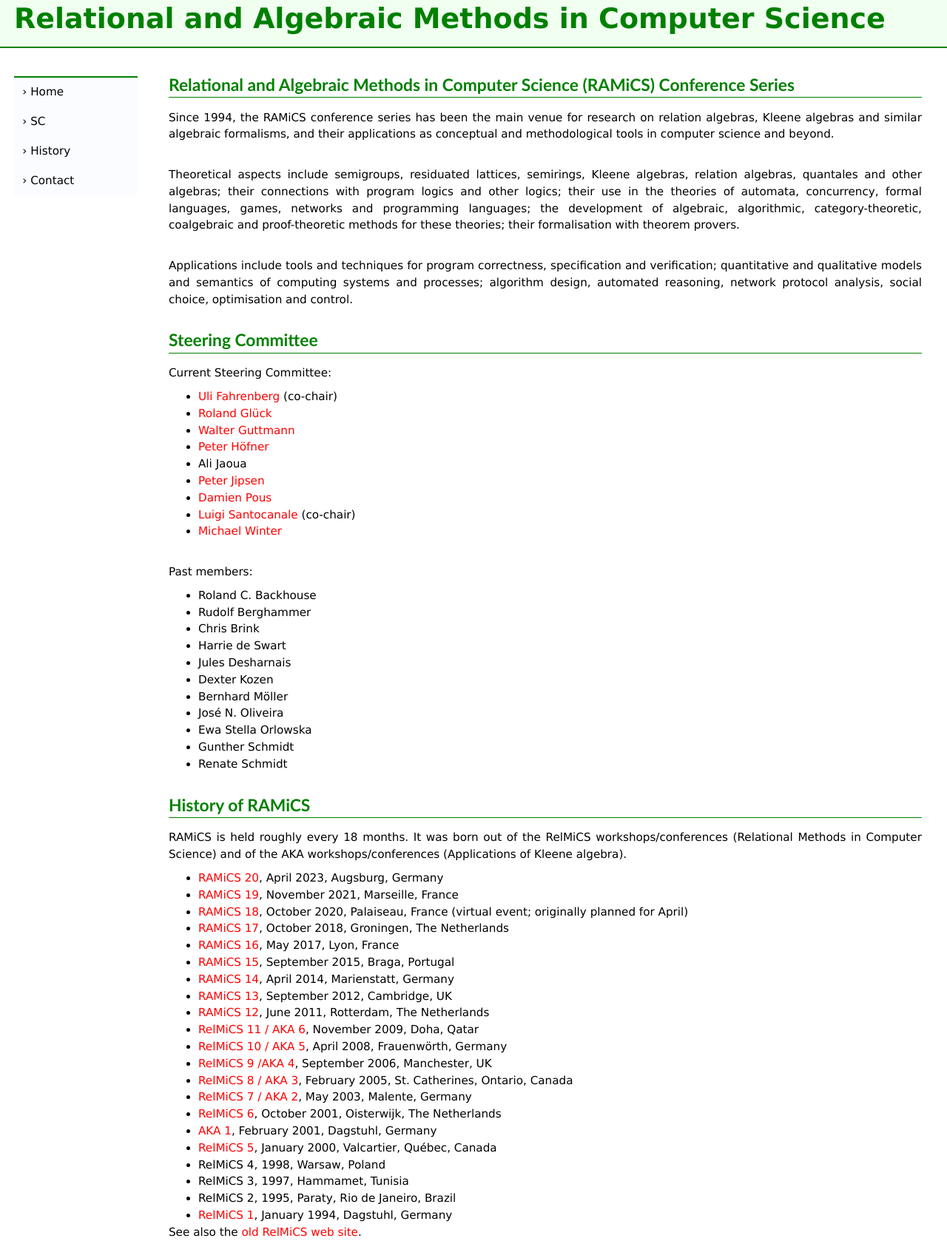
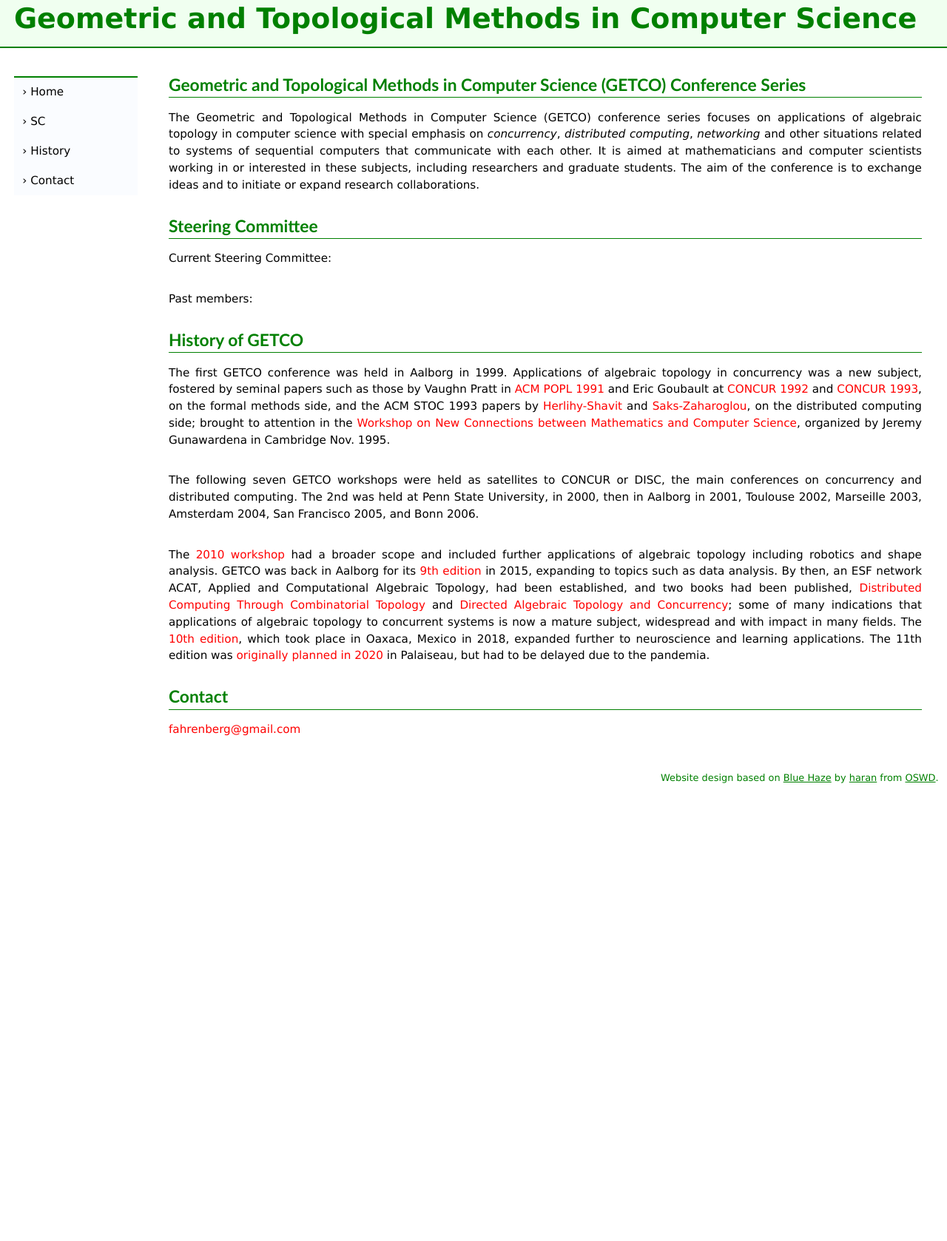
Before and after one commit to getco-conf/getco-conf.github.io, a plain HTML site: page docs/index.html in a window 1280 px wide. Shown: the part 13-1691 px from the top of the page at 74% size. After the commit the page ends 1080 px from the top, so only its background shows below. Drawn offline with Linux system fonts and the light colour scheme.

Commit message:
first web site

```diff
--- a/docs/index.html
+++ b/docs/index.html
@@ -7,14 +7,14 @@
     <meta name="author" content="Uli Fahrenberg" />
     <link rel="stylesheet" type="text/css" href="CSS/site.css" title="Default stylesheet" />
 
-    <title>RAMiCS Conference Series</title>
+    <title>GETCO Conference Series</title>
   </head>
 
   <body>
     <!-- ###### Header ###### -->
 
     <div id="header">
-      <span class="headerTitle"><a href="index.html">Relational and Algebraic Methods in Computer Science</a></span>
+      <span class="headerTitle"><a href="index.html">Geometric and Topological Methods in Computer Science</a></span>
     </div>
 
     <!-- ###### Side Boxes ###### -->
@@ -30,38 +30,27 @@
 
     <div id="bodyText">
 
-      <h1 id="intconf">Relational and Algebraic Methods in Computer Science (RAMiCS) Conference Series</h1>
+      <h1 id="intconf">Geometric and Topological Methods in Computer Science (GETCO) Conference Series</h1>
 
       <p>
-	Since 1994, the RAMiCS conference series has been the main
-	venue for research on relation algebras, Kleene algebras and
-	similar algebraic formalisms, and their applications as
-	conceptual and methodological tools in computer science and beyond.
-      </p>
-
-      <p>
-	Theoretical aspects include semigroups, residuated lattices,
-	semirings, Kleene algebras, relation algebras, quantales and
-	other algebras; their connections with program logics and
-	other logics; their use in the theories of automata,
-	concurrency, formal languages, games, networks and programming
-	languages; the development of algebraic, algorithmic,
-	category-theoretic, coalgebraic and proof-theoretic methods
-	for these theories; their formalisation with theorem provers.
-      </p>
-
-      <p>
-	Applications include tools and techniques for program
-	correctness, specification and verification; quantitative and
-	qualitative models and semantics of computing systems and
-	processes; algorithm design, automated reasoning, network
-	protocol analysis, social choice, optimisation and control.
+	The Geometric and Topological Methods in Computer Science
+	(GETCO) conference series focuses on applications of algebraic
+	topology in computer science with special emphasis on
+	<em>concurrency</em>, <em>distributed
+	computing</em>, <em>networking</em> and other situations
+	related to systems of sequential computers that communicate
+	with each other. It is aimed at mathematicians and computer
+	scientists working in or interested in these subjects,
+	including researchers and graduate students. The aim of the
+	conference is to exchange ideas and to initiate or expand
+	research collaborations.
       </p>
 
       <h1 id="sc">Steering Committee</h1>
 
       <p>
 	Current Steering Committee:
+<!--
 	<ul>
 	  <li><a href="https://www.lrde.epita.fr/~uli/">Uli Fahrenberg</a> (co-chair)</li>
 	  <li><a href="http://rolandglueck.de/">Roland Glück</a></li>
@@ -73,10 +62,12 @@
 	  <li><a href='http://pageperso.lif.univ-mrs.fr/~luigi.santocanale/'>Luigi Santocanale</a> (co-chair)</li>
 	  <li><a href="http://www.cosc.brocku.ca/~mwinter/">Michael Winter</a></li>
 	</ul>
+-->
       </p>
 
       <p>
 	Past members:
+<!--
 	<ul>
 	  <li>Roland C. Backhouse</li>
 	  <li>Rudolf Berghammer</li>
@@ -90,45 +81,26 @@
 	  <li>Gunther Schmidt</li>
 	  <li>Renate Schmidt</li>
 	</ul>
+-->
       </p>
 
-      <h1 id="history">History of RAMiCS</h1>
+      <h1 id="history">History of GETCO</h1>
 
       <p>
-	RAMiCS is held roughly every 18 months.
-	It was born out of the RelMiCS workshops/conferences (Relational Methods in Computer Science)
-	and of the AKA workshops/conferences (Applications of Kleene algebra).
+	The first GETCO conference was held in Aalborg in 1999. Applications of algebraic topology in concurrency was a new subject, fostered by seminal papers such as those by Vaughn Pratt in <a href="https://dl.acm.org/citation.cfm?id=99625">ACM POPL 1991</a> and Eric Goubault at <a href="https://link.springer.com/chapter/10.1007%2FBFb0084796">CONCUR 1992</a> and <a href="https://dl.acm.org/citation.cfm?id=703498">CONCUR 1993</a>, on the formal methods side, and the ACM STOC 1993 papers by <a href="https://dl.acm.org/citation.cfm?id=167125">Herlihy-Shavit</a> and <a href="https://dl.acm.org/citation.cfm?id=167088.167122">Saks-Zaharoglou</a>, on the distributed computing side; brought to attention in the <a href="https://pdfs.semanticscholar.org/98f1/52cef40066916dc541a4910c8eceae43c583.pdf">Workshop on New Connections between Mathematics and Computer Science</a>, organized by Jeremy Gunawardena in Cambridge Nov.&nbsp;1995.
       </p>
 
-      <ul>
-	<li><a href="https://ramics20.lis-lab.fr/">RAMiCS 20</a>, April 2023, Augsburg, Germany</li>
-	<li><a href="https://ramics19.lis-lab.fr/">RAMiCS 19</a>, November 2021, Marseille, France</li>
-	<li><a href="http://web.archive.org/web/20210505151430/http://ramics18.gforge.inria.fr/">RAMiCS 18</a>, October 2020, Palaiseau, France (virtual event; originally planned for April)</li>
-	<li><a href="http://web.archive.org/web/20181202011148/http://www.ramics-conference.org/">RAMiCS 17</a>, October 2018, Groningen, The Netherlands</li>
-	<li><a href="http://www.ens-lyon.fr/LIP/PLUME/RAMiCS17/">RAMiCS 16</a>, May 2017, Lyon, France</li>
-	<li><a href="https://ramics2015.di.uminho.pt/">RAMiCS 15</a>, September 2015, Braga, Portugal</li>
-	<li><a href="https://mathcs.chapman.edu/ramics2014/">RAMiCS 14</a>, April 2014, Marienstatt, Germany</li>
-	<li><a href="https://www.cl.cam.ac.uk/events/ramics13/">RAMiCS 13</a>, September 2012, Cambridge, UK</li>
-	<li><a href="http://web.archive.org/web/20120304195131/http://www.eur.nl/fw/english/ramics12/">RAMiCS 12</a>, June 2011, Rotterdam, The Netherlands</li>
-	<li><a href="http://web.archive.org/web/20100118104827/http://www.qu.edu.qa/RelMiCs11/">RelMiCS 11 / AKA 6</a>, November 2009, Doha, Qatar</li>
-	<li><a href="http://web.archive.org/web/20081205020939/http://www.informatik.uni-augsburg.de/rel_aka/">RelMiCS 10 / AKA 5</a>, April 2008, Frauenwörth, Germany</li>
-	<li><a href="http://www.cs.man.ac.uk/relmics06/">RelMiCS 9 /AKA 4</a>, September 2006, Manchester, UK</li>
-	<li><a href="http://www.cosc.brocku.ca/Faculty/Winter/RelMiCS8/">RelMiCS 8 / AKA 3</a>, February 2005, St. Catherines, Ontario, Canada</li>
-	<li><a href="http://web.archive.org/web/20060821212556/http://www.informatik.uni-kiel.de/~relmics7/">RelMiCS 7 / AKA 2</a>, May 2003, Malente, Germany</li>
-	<li><a href="http://web.archive.org/web/20060827165702/http://www.uvt.nl/faculteiten/fww/medewerkers/swart/conference/rmcs2001.html">RelMiCS 6</a>, October 2001, Oisterwijk, The Netherlands</li>
-	<li><a href="https://www.dagstuhl.de/en/program/calendar/semhp/?semnr=01081">AKA 1</a>, February 2001, Dagstuhl, Germany</li>
-	<li><a href="http://www2.ift.ulaval.ca/~desharnais/Conferences/RelMiCS/">RelMiCS 5</a>, January 2000, Valcartier, Québec, Canada</li>
-	<li>RelMiCS 4, 1998, Warsaw, Poland</li>
-	<li>RelMiCS 3, 1997, Hammamet, Tunisia</li>
-	<li>RelMiCS 2, 1995, Paraty, Rio de Janeiro, Brazil</li>
-	<li><a href="https://www.dagstuhl.de/en/program/calendar/semhp/?semnr=9403">RelMiCS 1</a>, January 1994, Dagstuhl, Germany</li>
-      </ul>
+      <p>
+	The following seven GETCO workshops were held as satellites to CONCUR or DISC, the main conferences on concurrency and distributed computing. The 2nd was held at Penn State University, in 2000, then in Aalborg in 2001, Toulouse 2002, Marseille 2003, Amsterdam 2004, San Francisco 2005, and Bonn 2006.
+      </p>
 
-      <p>See also the <a href="https://web.archive.org/web/20221006160538/http://relmics.mcmaster.ca/html/index.html">old RelMiCS web site</a>.</p>
+      <p>
+	The <a href="http://people.math.aau.dk/~raussen/GETCO/GETCO10/">2010 workshop</a> had a broader scope and included further applications of algebraic topology including robotics and shape analysis. GETCO was back in Aalborg for its <a href="http://people.math.aau.dk/~fajstrup/KONFERENCER/GETCO2015/">9th edition</a> in 2015, expanding to topics such as data analysis. By then, an ESF network ACAT, Applied and Computational Algebraic Topology, had been established, and two books had been published, <a href="https://www.elsevier.com/books/distributed-computing-through-combinatorial-topology/herlihy/978-0-12-404578-1">Distributed Computing Through Combinatorial Topology</a> and <a href="https://www.springer.com/gp/book/9783319153971">Directed Algebraic Topology and Concurrency</a>; some of many indications that applications of algebraic topology to concurrent systems is now a mature subject, widespread and with impact in many fields. The <a href="https://sites.google.com/view/geometricandtopologicalmethods/home">10th edition</a>, which took place in Oaxaca, Mexico in 2018, expanded further to neuroscience and learning applications. The 11th edition was <a href="http://www.lix.polytechnique.fr/~uli/getco20/">originally planned in 2020</a> in Palaiseau, but had to be delayed due to the pandemia.
+      </p>
 
       <h1 id="contact">Contact</h1>
 
-      <p><a href="mailto:uli@lrde.epita.fr">uli@lrde.epita.fr</a></p>
+      <p><a href="fahrenberg@gmail.com">fahrenberg@gmail.com</a></p>
 
     </div>
 
```
